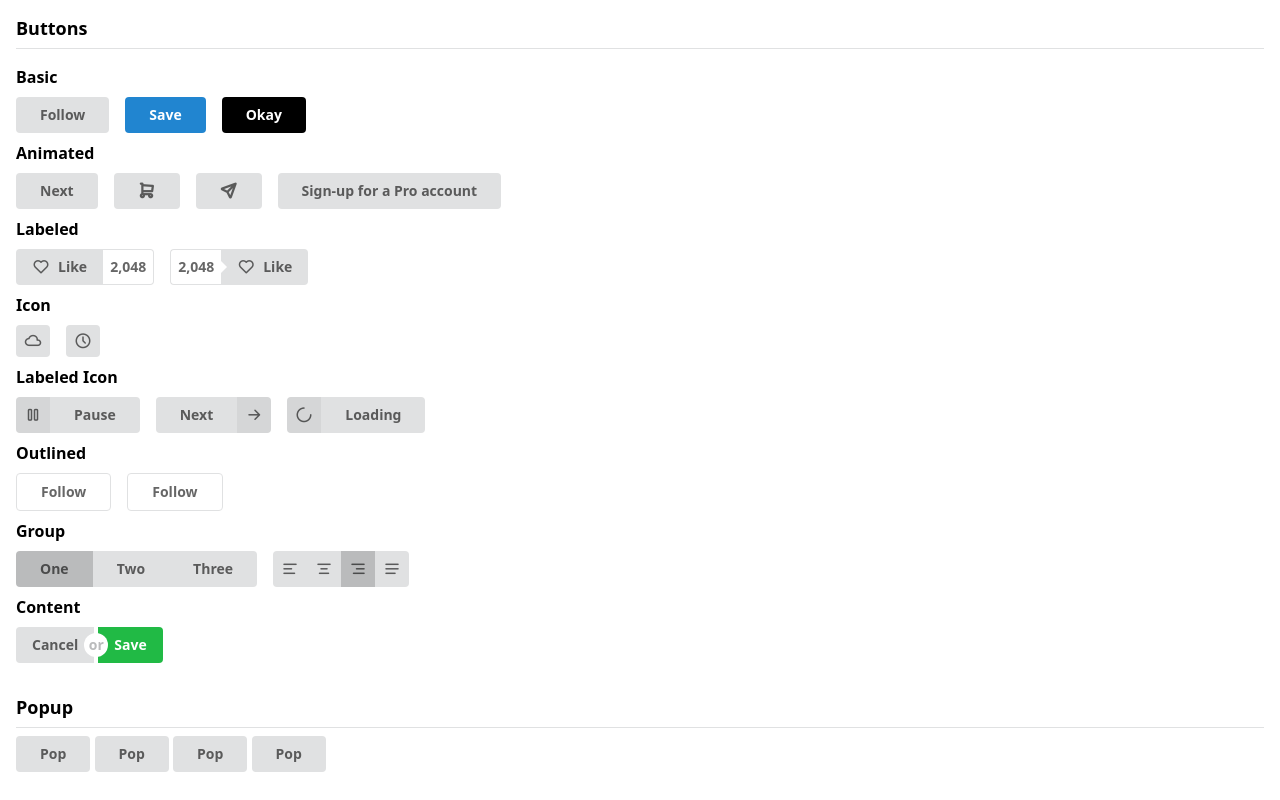
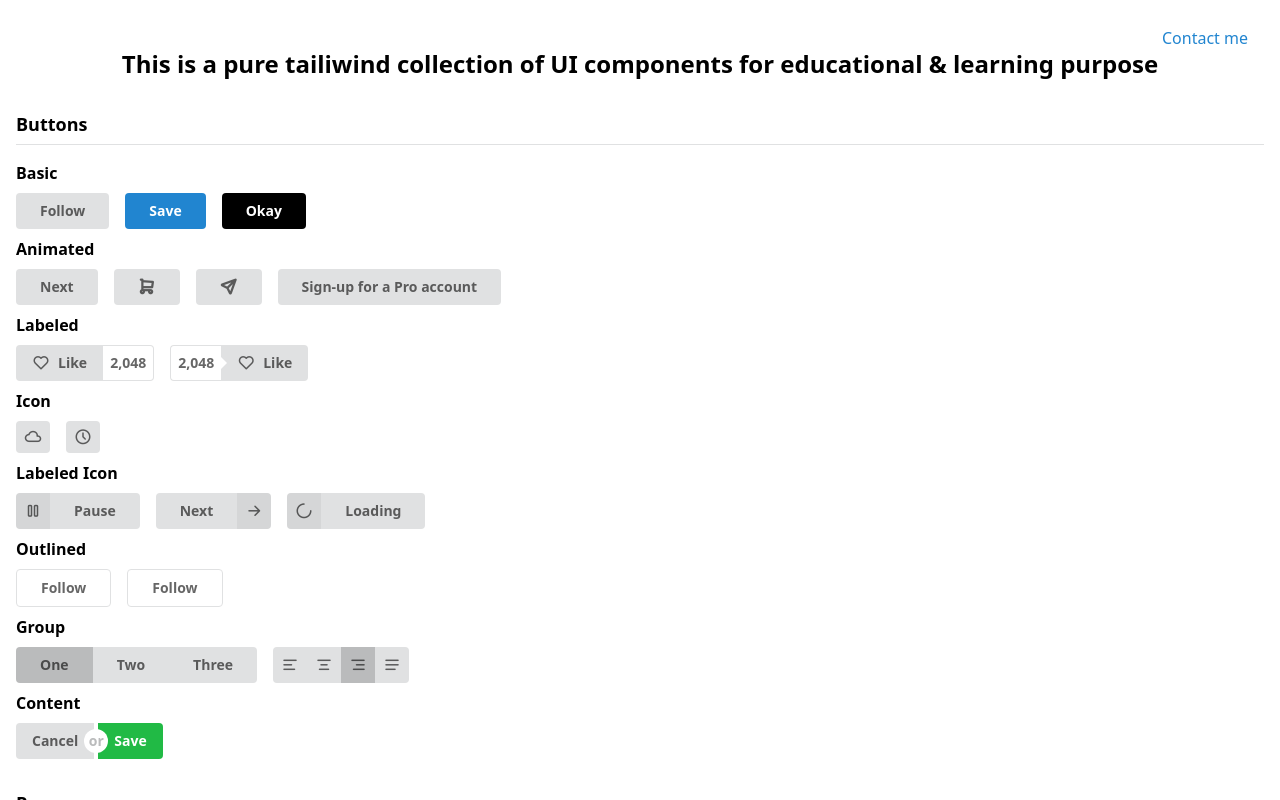
Before and after one commit to GuandeLi/demo, a plain HTML site: page index.html in a window 1280 px wide. Drawn offline with nearby package versions, Linux system fonts and the light colour scheme.

Commit message:
add title

```diff
--- a/index.html
+++ b/index.html
@@ -37,6 +37,8 @@
 
 <body class="overflow-hidden h-screen">
   <main class="p-4 overflow-auto h-full">
+    <a href="mailto:guande.li.fish@gmail.com" class="absolute top-8 right-8 animate-bounce text-blue">Contact me</a>
+    <h2 class="font-bold text-2xl my-8 text-center">This is a pure tailiwind collection of UI components for educational & learning purpose</h3>
     <section>
       <h3 class="font-bold text-lg leading-6">Buttons</h3>
       <hr class="my-2 text-gray" />
```
